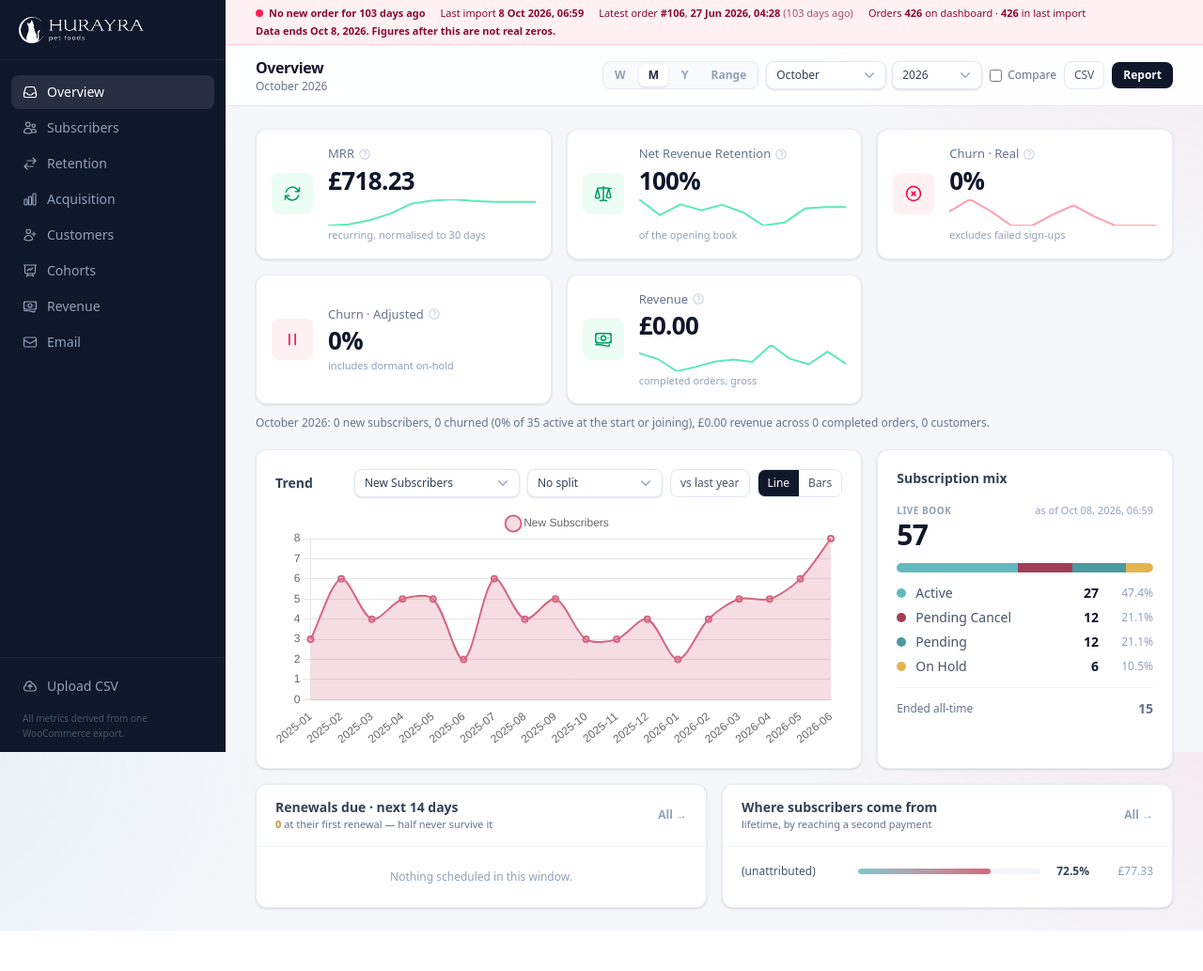
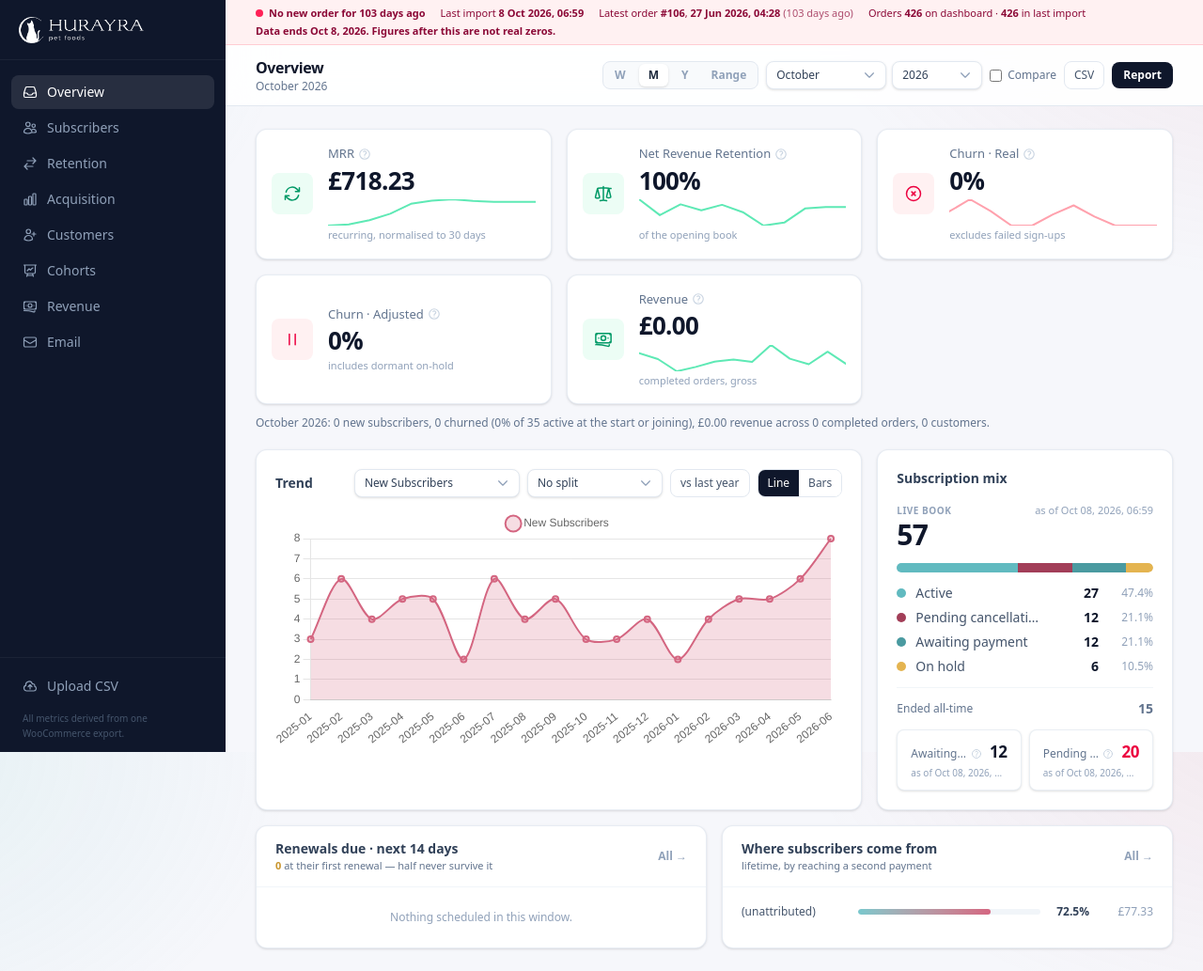
Before and after one commit to ranatb2023/hurayra-analytics, a Laravel app: page / in a window 1280 px wide. Shown: the whole page at 94% size. Before the commit the page ends 990 px from the top, so only its background shows below. Run offline with Laravel 12, Linux system fonts and the light colour scheme; data comes from the database, SQL or seed files in the repository; data that the repository does not hold is empty; style sheets or scripts are compiled from the project's sources; some web fonts are replaced.

Commit message:
fix(metrics): P2-1 name Awaiting payment and Pending cancellation apart
Co-Authored-By: Claude Opus 5.5 (1M context) <noreply@anthropic.com>

```diff
--- a/app/Services/MetricsService.php
+++ b/app/Services/MetricsService.php
@@ -324,6 +324,9 @@ class MetricsService
             'pending_cancellation_status' => $pendingCancelStatus,
             'scheduled_cancellations' => $scheduledCancellations,
             'on_hold' => $this->snapshotCount('on-hold', $endS),
+            // WooCommerce's `pending` subscription status: created, first
+            // payment not taken yet. Not the same thing as pending cancellation.
+            'awaiting_payment' => $statusBreakdownSub['pending'] ?? 0,
             'cancelled_without_purchase' => $cancelledWithout,
             'cancelled_with_purchase' => $cancelledWith,
 
--- a/resources/js/dashboard.js
+++ b/resources/js/dashboard.js
@@ -896,12 +896,29 @@ export default (config = {}) => ({
         return this.liveStatusRows().reduce((n, r) => n + r.count, 0);
     },
 
-    /** Live states with a share of the live book, biggest first, zeros dropped. */
+    // WooCommerce's slugs read badly: `pending` is a subscription waiting for
+    // its first payment, which is nothing like `pending-cancel`.
+    statusLabels: {
+        active: 'Active', 'on-hold': 'On hold', pending: 'Awaiting payment',
+        'pending-cancel': 'Pending cancellation', cancelled: 'Cancelled', expired: 'Expired',
+    },
+
+    statusLabel(st) {
+        return this.statusLabels[st] ?? String(st).replace('-', ' ');
+    },
+
+    /**
+     * Live states with a share of the live book, biggest first. Zeros are
+     * dropped -- except the two pending states, which are always listed so
+     * "Awaiting payment" and "Pending cancellation" are never confused by one
+     * of them being missing.
+     */
     liveStatusRows() {
         const b = this.metrics.subscription_status_breakdown || {};
+        const always = ['pending', 'pending-cancel'];
         const rows = this.liveStatuses
-            .filter((st) => (b[st] ?? 0) > 0)
-            .map((st) => ({ status: st, label: st.replace('-', ' '), count: b[st], color: this.statusColors[st] || '#cbd5e1' }));
+            .filter((st) => (b[st] ?? 0) > 0 || always.includes(st))
+            .map((st) => ({ status: st, label: this.statusLabel(st), count: b[st] ?? 0, color: this.statusColors[st] || '#cbd5e1' }));
         const total = rows.reduce((n, r) => n + r.count, 0) || 1;
 
         return rows
--- a/resources/views/dashboard/index.blade.php
+++ b/resources/views/dashboard/index.blade.php
@@ -47,7 +47,9 @@
     $stateChips = [
         'on_hold' => $M('On Hold', $icons['pause'], 2, 'bad', 'onHoldNote()',
             'A live state with no history in the source data, so it is read as-is at the period end.'),
-        'pending_cancellation' => $M('Pending Cancellation', $icons['clock'], 2, 'bad', "'as of the period end'",
+        'awaiting_payment' => $M('Awaiting payment', $icons['clock'], 2, 'flat', 'periodEndNote()',
+            'Awaiting payment = subscriptions in WooCommerce\'s "pending" status: created, first payment not taken yet. Not the same as Pending cancellation.'),
+        'pending_cancellation' => $M('Pending cancellation', $icons['clock'], 2, 'bad', 'periodEndNote()',
             'Pending cancellation = subscriptions in WooCommerce\'s pending-cancel status + cancelled/expired subscriptions whose end date is still in the future. Neither has churned yet.'),
         'failed_signups' => $M('Failed Sign-ups', $icons['exclaim'], 2, 'bad', "'never ordered'",
             'A subset of Subscribers Lost: subscriptions that ended having never completed an order. A checkout defect, not churn — they cost no revenue. Churn · Real excludes them.'),
@@ -297,6 +299,13 @@
                 <h3 class="text-sm font-bold text-slate-700">Subscription mix</h3>
                 <div class="mt-4">
                     @include('dashboard.partials.status-mix', ['compact' => true])
+                </div>
+                {{-- Both pending states, named apart: "pending" alone was read
+                     as either one. --}}
+                <div class="mt-3 grid grid-cols-2 gap-2">
+                    @foreach (['awaiting_payment', 'pending_cancellation'] as $key)
+                        @include('dashboard.partials.stat-chip', ['key' => $key, 'm' => $stateChips[$key]])
+                    @endforeach
                 </div>
             </div>
         </div>
@@ -1191,8 +1200,8 @@
                             <td class="whitespace-nowrap px-3 py-2.5 font-medium text-slate-700" x-text="dateLabel(c.subscribed_at)"></td>
                             <td class="whitespace-nowrap px-3 py-2.5 text-right tabular-nums text-slate-500" x-text="daysLabel(c.days_to_convert)"></td>
                             <td class="px-3 py-2.5">
-                                <span class="inline-flex rounded-md px-2 py-0.5 text-xs font-semibold capitalize"
-                                      :class="subStatusClass(c.subscription_status)" x-text="c.subscription_status"></span>
+                                <span class="inline-flex rounded-md px-2 py-0.5 text-xs font-semibold"
+                                      :class="subStatusClass(c.subscription_status)" x-text="statusLabel(c.subscription_status)"></span>
                             </td>
                             <td class="whitespace-nowrap px-5 py-2.5 text-right font-semibold tabular-nums text-slate-900" x-text="money(c.subscription_spend)"></td>
                         </tr>
--- a/resources/views/dashboard/partials/status-mix.blade.php
+++ b/resources/views/dashboard/partials/status-mix.blade.php
@@ -39,7 +39,7 @@
         <template x-for="row in liveStatusRows()" :key="row.status">
             <div class="flex items-center gap-2.5 text-sm">
                 <span class="h-2.5 w-2.5 shrink-0 rounded-full" :style="`background: ${row.color}`"></span>
-                <span class="flex-1 truncate capitalize text-slate-600" x-text="row.label"></span>
+                <span class="flex-1 truncate text-slate-600" x-text="row.label"></span>
                 <span class="w-12 text-right font-semibold tabular-nums text-slate-900" x-text="row.count"></span>
                 <span class="w-12 text-right text-xs tabular-nums text-slate-400" x-text="`${row.pct}%`"></span>
             </div>
--- a/resources/views/reports/client.blade.php
+++ b/resources/views/reports/client.blade.php
@@ -16,6 +16,7 @@
     $subscriptionRows = [
         ['New Subscribers', $m['new_subscribers']],
         ['Active Subscribers', $m['subscribers_active']],
+        ['Awaiting Payment', $m['awaiting_payment'] ?? 0],
         ['Pending Cancellation', $m['pending_cancellation']],
         ['On Hold', $m['on_hold']],
         ['Cancelled · No Purchase', $m['cancelled_without_purchase']],
```
Also changed, not shown: AUDIT_PLAN.md (+8 -1 lines), tests/Feature/LabelsTest.php (added, +60 -0 lines), CHANGELOG.md.
